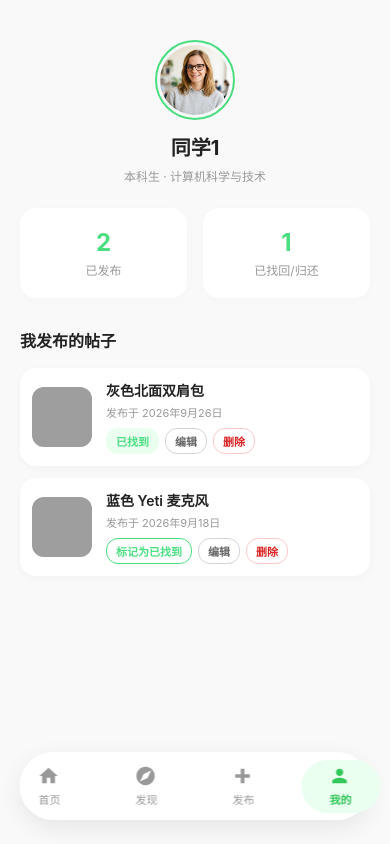
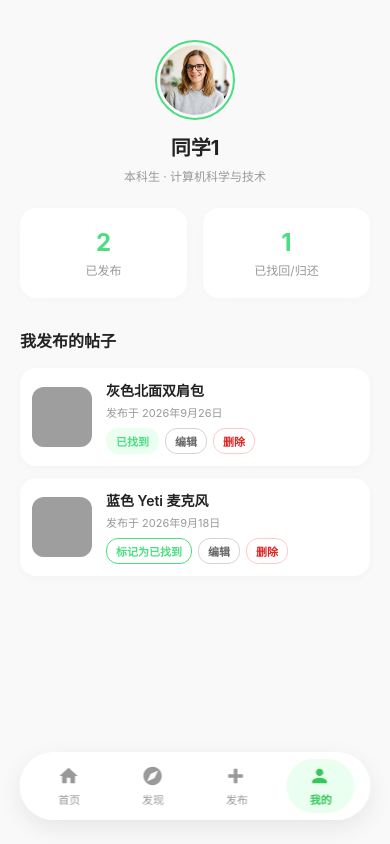
Before and after one commit to Calmigrhty/102401409-102401411, a website: page www/profile.html in a window 390 px wide. Drawn offline with Linux system fonts and the light colour scheme; grey boxes are pictures that could not be loaded.

Commit message:
fix: resolve mobile layout overflow and webview clipboard copy issues

```diff
--- a/www/css/common.css
+++ b/www/css/common.css
@@ -26,6 +26,7 @@ textarea {
 }
 
 /* 底部悬浮胶囊导航 */
+/* 底部悬浮胶囊导航 */
 .bottom-nav {
   position: fixed;
   bottom: 24px;
@@ -36,17 +37,16 @@ textarea {
   height: 68px;
   display: flex;
   align-items: center;
-  justify-content: center;
-  gap: 18px;
+  justify-content: space-evenly; /* 【关键修改】使用 space-evenly 自动均分，代替写死的 gap */
   background: rgba(255, 255, 255, 0.95);
-  backdrop-filter: blur(10px); /* 毛玻璃效果 */
-  border-radius: 34px; /* 大圆角胶囊 */
-  box-shadow: 0 8px 24px rgba(0, 0, 0, 0.08); /* 去除原有的 border-top[cite: 9]，改为柔和阴影 */
+  backdrop-filter: blur(10px);
+  border-radius: 34px;
+  box-shadow: 0 8px 24px rgba(0, 0, 0, 0.08);
   z-index: 100;
 }
 
 .bottom-nav a {
-  color: #999999; /* 默认灰色[cite: 9] */
+  color: #999999;
   text-decoration: none;
   font-size: 11px;
   display: flex;
@@ -54,7 +54,7 @@ textarea {
   align-items: center;
   justify-content: center;
   gap: 4px;
-  padding: 5.5px 19.5px;
+  padding: 6px 14px; /* 【关键修改】稍微调小 padding，防止在窄屏手机上溢出变形 */
   border-radius: 32px;
   transition: all 0.2s ease;
 }
```
Also changed, not shown: www/js/detail.js (+27 -12 lines), 1 other file.
